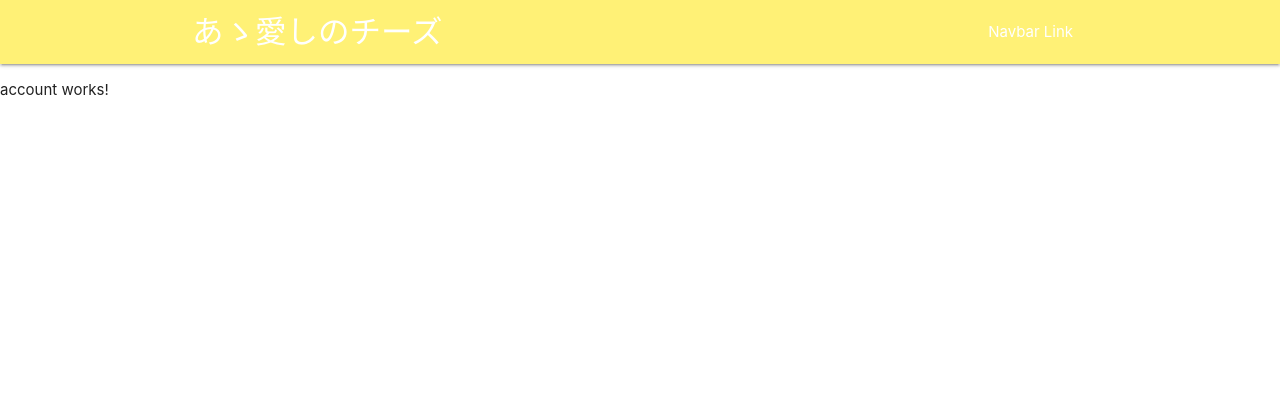
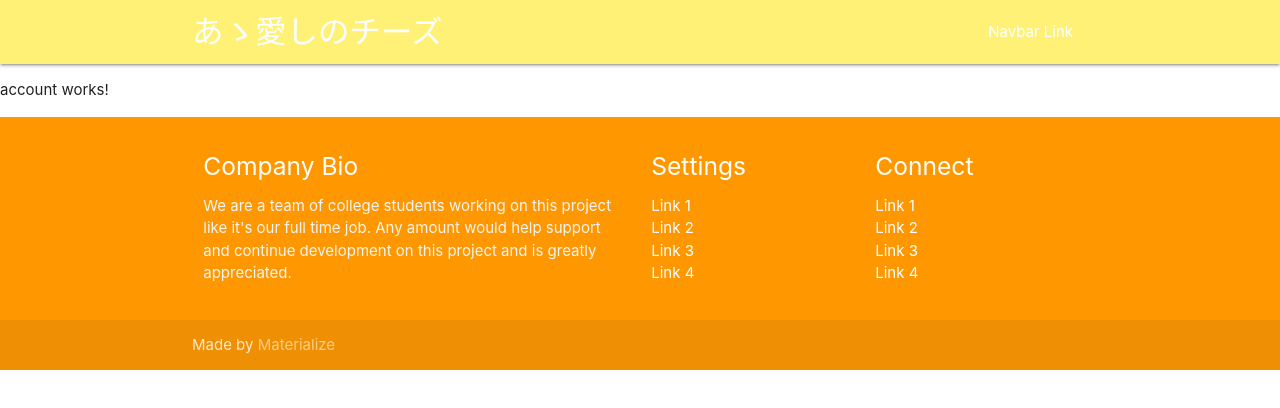
Before and after one commit to pink-elephant2/cheese-sns, an Angular app: page /account in a window 1280 px wide. Shown: the top 408 px of the page. Built offline with nearby package versions, Linux system fonts and the light colour scheme.

Commit message:
フッター分割

```diff
--- a/src/app/app.component.html
+++ b/src/app/app.component.html
@@ -1,2 +1,3 @@
 <app-header></app-header>
 <router-outlet></router-outlet>
+<app-footer></app-footer>
--- a/src/app/app.module.ts
+++ b/src/app/app.module.ts
@@ -7,6 +7,7 @@ import { TopModule } from './top/top.module';
 import { LoginModule } from './login/login.module';
 import { AccountModule } from './account/account.module';
 import { HeaderModule } from './shared/component/header/header.module';
+import { FooterModule } from './shared/component/footer/footer.module';
 
 @NgModule({
   declarations: [
@@ -18,7 +19,8 @@ import { HeaderModule } from './shared/component/header/header.module';
     TopModule,
     LoginModule,
     AccountModule,
-    HeaderModule
+    HeaderModule,
+    FooterModule
   ],
   providers: [],
   bootstrap: [AppComponent]
--- /dev/null
+++ b/src/app/shared/component/footer/footer.component.html
@@ -0,0 +1,37 @@
+<footer class="page-footer orange">
+  <div class="container">
+    <div class="row">
+      <div class="col l6 s12">
+        <h5 class="white-text">Company Bio</h5>
+        <p class="grey-text text-lighten-4">We are a team of college students working on this project like it's our
+          full time job. Any amount would help support and continue development on this project and is greatly
+          appreciated.</p>
+
+
+      </div>
+      <div class="col l3 s12">
+        <h5 class="white-text">Settings</h5>
+        <ul>
+          <li><a class="white-text" href="#!">Link 1</a></li>
+          <li><a class="white-text" href="#!">Link 2</a></li>
+          <li><a class="white-text" href="#!">Link 3</a></li>
+          <li><a class="white-text" href="#!">Link 4</a></li>
+        </ul>
+      </div>
+      <div class="col l3 s12">
+        <h5 class="white-text">Connect</h5>
+        <ul>
+          <li><a class="white-text" href="#!">Link 1</a></li>
+          <li><a class="white-text" href="#!">Link 2</a></li>
+          <li><a class="white-text" href="#!">Link 3</a></li>
+          <li><a class="white-text" href="#!">Link 4</a></li>
+        </ul>
+      </div>
+    </div>
+  </div>
+  <div class="footer-copyright">
+    <div class="container">
+      Made by <a class="orange-text text-lighten-3" href="http://materializecss.com">Materialize</a>
+    </div>
+  </div>
+</footer>
--- /dev/null
+++ b/src/app/shared/component/footer/footer.component.ts
@@ -0,0 +1,15 @@
+import { Component, OnInit } from '@angular/core';
+
+@Component({
+  selector: 'app-footer',
+  templateUrl: './footer.component.html',
+  styleUrls: ['./footer.component.scss']
+})
+export class FooterComponent implements OnInit {
+
+  constructor() { }
+
+  ngOnInit() {
+  }
+
+}
--- a/src/app/top/top.component.html
+++ b/src/app/top/top.component.html
@@ -81,41 +81,3 @@
     </div>
   </div>
 </div>
-
-<footer class="page-footer orange">
-  <div class="container">
-    <div class="row">
-      <div class="col l6 s12">
-        <h5 class="white-text">Company Bio</h5>
-        <p class="grey-text text-lighten-4">We are a team of college students working on this project like it's our
-          full time job. Any amount would help support and continue development on this project and is greatly
-          appreciated.</p>
-
-
-      </div>
-      <div class="col l3 s12">
-        <h5 class="white-text">Settings</h5>
-        <ul>
-          <li><a class="white-text" href="#!">Link 1</a></li>
-          <li><a class="white-text" href="#!">Link 2</a></li>
-          <li><a class="white-text" href="#!">Link 3</a></li>
-          <li><a class="white-text" href="#!">Link 4</a></li>
-        </ul>
-      </div>
-      <div class="col l3 s12">
-        <h5 class="white-text">Connect</h5>
-        <ul>
-          <li><a class="white-text" href="#!">Link 1</a></li>
-          <li><a class="white-text" href="#!">Link 2</a></li>
-          <li><a class="white-text" href="#!">Link 3</a></li>
-          <li><a class="white-text" href="#!">Link 4</a></li>
-        </ul>
-      </div>
-    </div>
-  </div>
-  <div class="footer-copyright">
-    <div class="container">
-      Made by <a class="orange-text text-lighten-3" href="http://materializecss.com">Materialize</a>
-    </div>
-  </div>
-</footer>
```
Also changed, not shown: src/app/shared/component/footer/footer.module.ts (added, +12 -0 lines), src/app/shared/component/footer/footer.component.scss (added), 1 other file (tests, documents, lock files or other folders).
